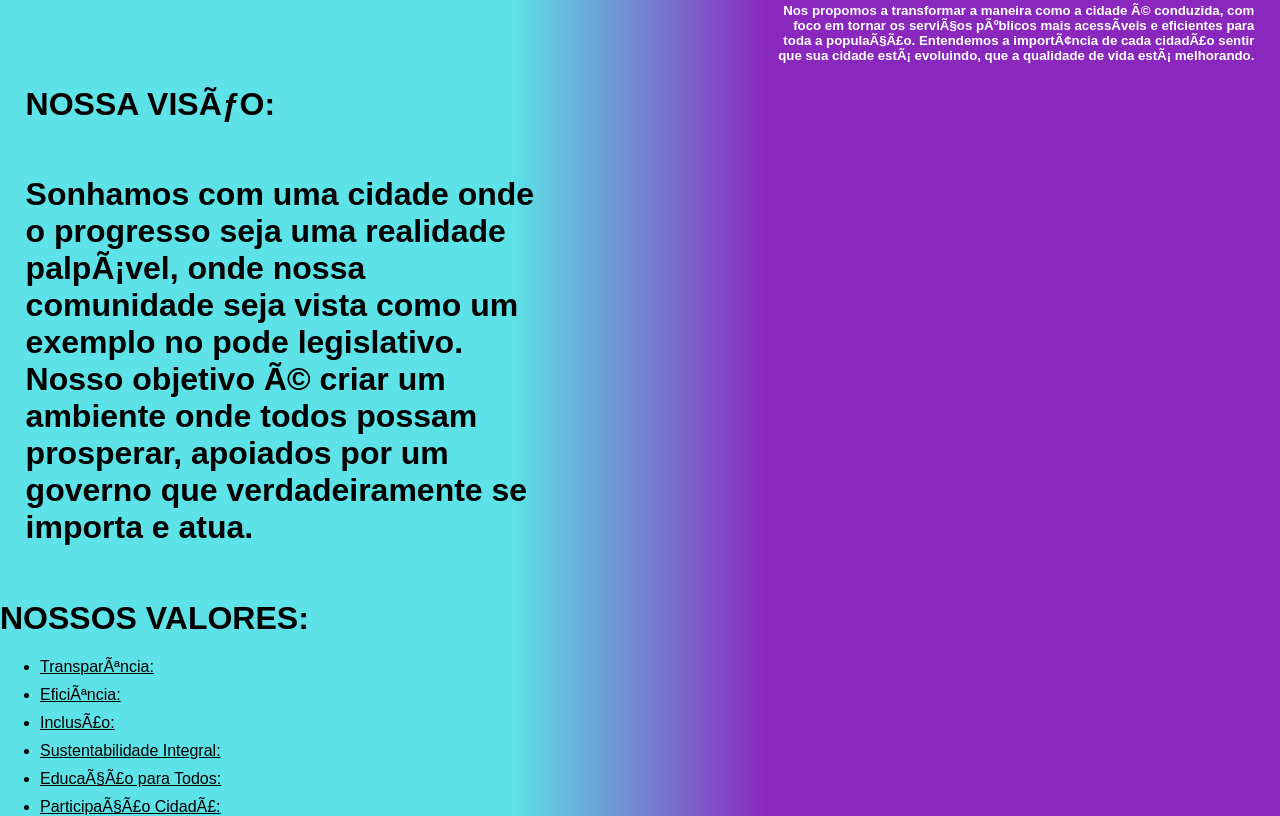
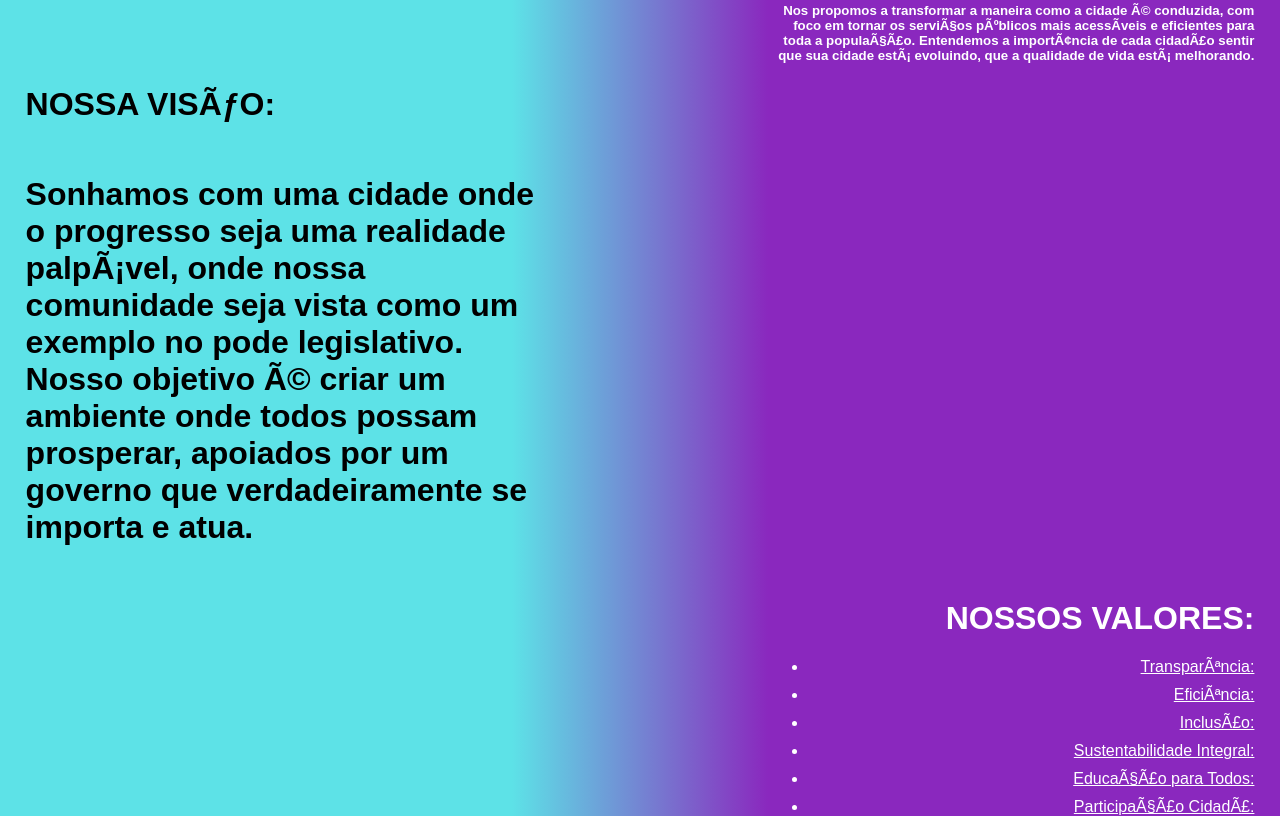
Before and after one commit to maatheusantanadev/Joelton, a plain HTML site: page index.html in a window 1280 px wide. Shown: the part 3127-3943 px from the top of the page. Drawn offline with Linux system fonts and the light colour scheme.

Commit message:
Update estilos.css

```diff
--- a/src/css/estilos.css
+++ b/src/css/estilos.css
@@ -9,7 +9,8 @@ body, html{
 }
 
 .texto1,
-.texto3
+.texto3,
+.texto5
 {
       color: #ffffff;
       margin-left: 60%;
@@ -20,7 +21,8 @@ body, html{
 
 
 .texto11,
-.texto33{
+.texto33,
+.texto55{
         color: #ffffff;
         margin-right: 2%;
         text-align: right;
@@ -38,7 +40,7 @@ body, html{
 
 
 a{
-  color:black;
+  color:#ffffff;
 }
 
 .mulher2{
@@ -58,8 +60,3 @@ a{
 li{
   margin-bottom: 10px;
 }
-
-.texto11,
-.texto1{
-  margin-top: 0;
-}
```
